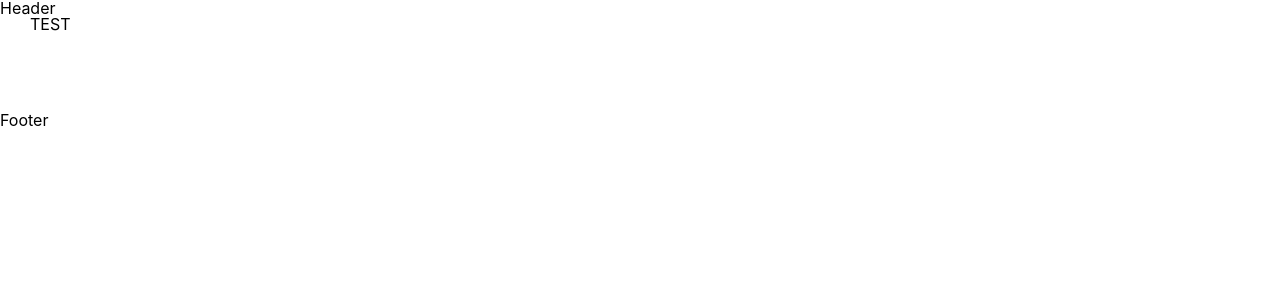
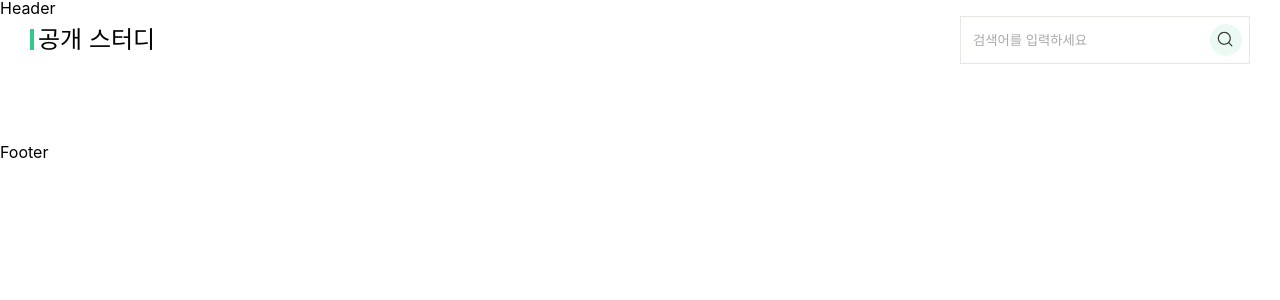
Before and after one commit to IRONDESK/moss, a Next.js app: page / in a window 1280 px wide. Shown: the top 300 px of the page. Built offline with nearby package versions, Linux system fonts and the light colour scheme.

Commit message:
✨ 홈화면 검색, 검색 페이지 연결 기능 구현

```diff
--- /dev/null
+++ b/src/components/SearchInput.tsx
@@ -0,0 +1,86 @@
+import styled from '@emotion/styled';
+import { useState } from 'react';
+import { useRouter } from 'next/router';
+import { COLOR } from '../constants';
+
+export const SearchInput = () => {
+  const [searchValue, setSearchValue] = useState('');
+  const router = useRouter();
+
+  const handleChange = (e: any) => {
+    setSearchValue(e.target.value);
+  };
+  const handleSubmit = (e: any) => {
+    e.preventDefault();
+    router.push(`/search?${searchValue}`);
+  };
+  return (
+    <Search onSubmit={handleSubmit}>
+      <label htmlFor="search-input" className="a11y-hidden">
+        검색
+      </label>
+      <input
+        value={searchValue}
+        onChange={handleChange}
+        className="search-input"
+        id="search-input"
+        type="search"
+        placeholder="검색어를 입력하세요"
+      />
+      <button type="submit">
+        <span className="a11y-hidden">검색</span>
+      </button>
+    </Search>
+  );
+};
+
+const Search = styled.form`
+  position: relative;
+  height: 48px;
+  width: 290px;
+
+  input {
+    border: 1px solid ${COLOR.gray};
+    width: 100%;
+    height: 100%;
+    padding-right: 48px;
+    color: ${COLOR.black};
+    text-indent: 10px;
+    transition: all 0.3s;
+
+    &::placeholder {
+      color: ${COLOR.placeHolderText};
+    }
+    &:active,
+    &:focus {
+      outline: none;
+      border: 1px solid ${COLOR.main};
+      & + button {
+        background: rgba(${COLOR.rgbMain}, 1) url(/images/search_white.svg)
+          no-repeat 50% 50% / 60%;
+      }
+    }
+  }
+  button {
+    position: absolute;
+    top: 50%;
+    right: 8px;
+    transform: translateY(-50%);
+    background: rgba(${COLOR.rgbMain}, 0.1) url(/images/search_black.svg)
+      no-repeat 50% 50% / 60%;
+    width: 32px;
+    height: 32px;
+    border-radius: 50%;
+    transition: all 0.3s;
+  }
+  .a11y-hidden {
+    overflow: hidden;
+    position: absolute;
+    clip: rect(0, 0, 0, 0);
+    width: 1px;
+    height: 1px;
+    margin: -1px;
+    border: 0;
+    padding: 0;
+  }
+`;
--- /dev/null
+++ b/src/components/TitleSearch.tsx
@@ -0,0 +1,32 @@
+import styled from '@emotion/styled';
+import { COLOR } from '../constants';
+import { SearchInput } from './SearchInput';
+
+export const TitleSearch = () => {
+  return (
+    <Wrap>
+      <h2>공개 스터디</h2>
+      <SearchInput />
+    </Wrap>
+  );
+};
+
+const Wrap = styled.div`
+  display: flex;
+  justify-content: space-between;
+  align-items: center;
+  margin-bottom: 20px;
+
+  h2 {
+    font-size: 24px;
+    &::before {
+      content: '';
+      display: inline-block;
+      width: 4px;
+      height: 0.9em;
+      margin-right: 4px;
+      background-color: ${COLOR.main};
+      vertical-align: -0.1em;
+    }
+  }
+`;
--- a/src/pages/index.tsx
+++ b/src/pages/index.tsx
@@ -1,9 +1,12 @@
-import type { NextPage } from 'next'
+import type { NextPage } from 'next';
+import { TitleSearch } from '../components/TitleSearch';
 
 const Home: NextPage = () => {
   return (
-    <>TEST</>
-  )
-}
+    <>
+      <TitleSearch />
+    </>
+  );
+};
 
-export default Home
+export default Home;
```
Also changed, not shown: src/pages/search.tsx (added, +36 -0 lines), public/images/search_black.svg (added), public/images/search_white.svg (added).
